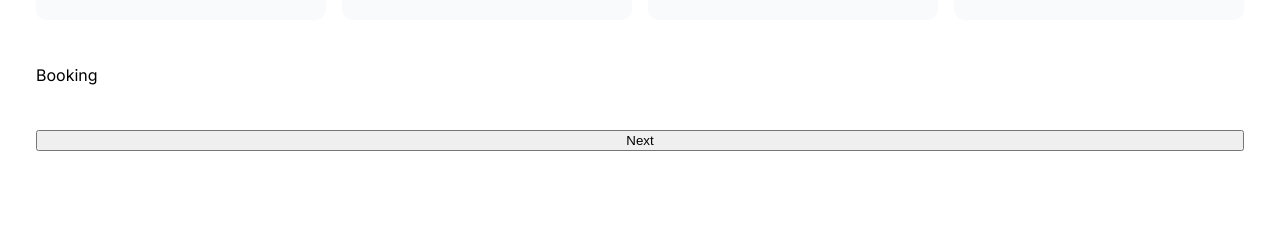
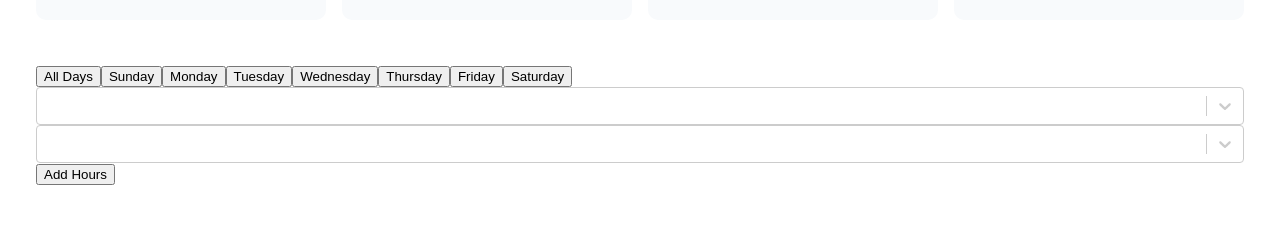
Before and after one commit to Amooryjubran/Workiii, a React (Vite) app in the folder app/: page /en/list-a-service in a window 1280 px wide. Both pictures are taken after a click on the button "Next". Shown: the part 263-491 px from the top of the page. Built offline with nearby package versions, Linux system fonts and the light colour scheme; no server answers.

Commit message:
ListAService Page | Booking Tab

```diff
--- a/app/package.json
+++ b/app/package.json
@@ -27,6 +27,7 @@
     "react-intl": "^6.5.1",
     "react-phone-number-input": "^3.3.7",
     "react-router-dom": "^6.18.0",
+    "react-select": "^5.8.0",
     "react-slick": "^0.29.0",
     "slick-carousel": "^1.8.1",
     "zustand": "^4.4.6"
--- a/app/src/assets/locales/ar.json
+++ b/app/src/assets/locales/ar.json
@@ -96,6 +96,16 @@
     "DescribeYourService": "صف خدمتك",
     "EnterPrice": "أدخل السعر",
     "EnterDuration": "أدخل المدة (بالدقائق)",
-    "Mins": "دقيقة"
+    "Mins": "دقيقة",
+    "allDays": "كل الأيام",
+    "sunday": "الأحد",
+    "monday": "الاثنين",
+    "tuesday": "الثلاثاء",
+    "wednesday": "الأربعاء",
+    "thursday": "الخميس",
+    "friday": "الجمعة",
+    "saturday": "السبت",
+    "remove": "مسح",
+    "addHours": "أضف ساعات"
   }
 }
--- a/app/src/assets/locales/en.json
+++ b/app/src/assets/locales/en.json
@@ -96,6 +96,16 @@
     "DescribeYourService": "Describe your service",
     "EnterPrice": "Enter Price",
     "EnterDuration": "Enter Duration (in minutes)",
-    "Mins": "Min"
+    "Mins": "Min",
+    "allDays": "All Days",
+    "sunday": "Sunday",
+    "monday": "Monday",
+    "tuesday": "Tuesday",
+    "wednesday": "Wednesday",
+    "thursday": "Thursday",
+    "friday": "Friday",
+    "saturday": "Saturday",
+    "remove": "remove",
+    "addHours": "Add Hours"
   }
 }
--- a/app/src/assets/locales/fr.json
+++ b/app/src/assets/locales/fr.json
@@ -96,6 +96,16 @@
     "DescribeYourService": "Décrivez votre service",
     "EnterPrice": "Entrez le prix",
     "EnterDuration": "Entrez la durée (en minutes)",
-    "Mins": "Min"
+    "Mins": "Min",
+    "allDays": "Tous les jours",
+    "sunday": "Dimanche",
+    "monday": "Lundi",
+    "tuesday": "Mardi",
+    "wednesday": "Mercredi",
+    "thursday": "Jeudi",
+    "friday": "Vendredi",
+    "saturday": "Samedi",
+    "remove": "retirer",
+    "addHours": "Ajouter des heures"
   }
 }
--- a/app/src/components/ui/ListAService/Booking/Booking.jsx
+++ b/app/src/components/ui/ListAService/Booking/Booking.jsx
@@ -1,3 +1,66 @@
+import { useState, useEffect } from "react";
+import styles from "./style.module.css";
+import useListAServiceStore from "@/store/useListAServiceStore";
+import DayTabs from "./DayTabs";
+import TimeInputs from "./TimeInputs";
+import useDaysOfWeek from "@/hooks/useDaysOfWeek";
+
 export default function Booking() {
-  return <div>Booking</div>;
+  const { booking, setBooking } = useListAServiceStore();
+  const daysOfWeek = useDaysOfWeek();
+  const [selectedDay, setSelectedDay] = useState(daysOfWeek[0]);
+
+  useEffect(() => {
+    let shouldUpdate = false;
+    const initialBooking = { ...booking };
+    daysOfWeek.forEach((day) => {
+      if (!initialBooking[day] || initialBooking[day].length === 0) {
+        initialBooking[day] = [{ from: "", to: "" }]; // Empty time slot
+        shouldUpdate = true;
+      }
+    });
+
+    if (shouldUpdate) {
+      setBooking(initialBooking);
+    }
+  }, [booking, setBooking, daysOfWeek]);
+
+  const addWorkingHours = () => {
+    const newBooking = { ...booking };
+    newBooking[selectedDay].push({ from: "", to: "" });
+    setBooking(newBooking);
+  };
+
+  const removeWorkingHours = (index) => {
+    const newBooking = { ...booking };
+    if (newBooking[selectedDay].length > 1) {
+      newBooking[selectedDay].splice(index, 1);
+    } else {
+      newBooking[selectedDay][index] = { from: "", to: "" };
+    }
+    setBooking(newBooking);
+  };
+
+  const updateWorkingHours = (index, field, value) => {
+    const newBooking = { ...booking };
+    newBooking[selectedDay][index][field] = value;
+    setBooking(newBooking);
+  };
+  console.log(booking);
+  return (
+    <div className={styles.bookingContainer}>
+      <DayTabs
+        daysOfWeek={daysOfWeek}
+        selectedDay={selectedDay}
+        onSelectDay={setSelectedDay}
+      />
+      <TimeInputs
+        selectedDay={selectedDay}
+        booking={booking}
+        onAddHours={addWorkingHours}
+        onUpdateHours={updateWorkingHours}
+        onRemoveHours={removeWorkingHours}
+      />
+    </div>
+  );
 }
--- /dev/null
+++ b/app/src/components/ui/ListAService/Booking/DayTabs.jsx
@@ -0,0 +1,26 @@
+import PropTypes from "prop-types";
+import styles from "./style.module.css";
+
+const DayTabs = ({ daysOfWeek, selectedDay, onSelectDay }) => {
+  return (
+    <div className={styles.dayTabs}>
+      {daysOfWeek.map((day) => (
+        <button
+          key={day}
+          className={selectedDay === day ? styles.activeTab : ""}
+          onClick={() => onSelectDay(day)}
+        >
+          {day}
+        </button>
+      ))}
+    </div>
+  );
+};
+
+DayTabs.propTypes = {
+  daysOfWeek: PropTypes.arrayOf(PropTypes.string).isRequired,
+  selectedDay: PropTypes.string.isRequired,
+  onSelectDay: PropTypes.func.isRequired,
+};
+
+export default DayTabs;
--- /dev/null
+++ b/app/src/components/ui/ListAService/Booking/TimeInputs.jsx
@@ -0,0 +1,54 @@
+import PropTypes from "prop-types";
+import styles from "./style.module.css";
+import { useTranslation } from "react-i18next";
+import TimeSelect from "./TimeSelect";
+
+const TimeInputs = ({
+  selectedDay,
+  booking,
+  onAddHours,
+  onUpdateHours,
+  onRemoveHours,
+}) => {
+  const { t } = useTranslation();
+
+  return (
+    <div className={styles.timeInputs}>
+      {booking[selectedDay]?.map((hours, index) => (
+        <div key={index} className={styles.timeSlot}>
+          <TimeSelect
+            value={hours.from}
+            onChange={(newValue) => onUpdateHours(index, "from", newValue)}
+          />
+          <TimeSelect
+            value={hours.to}
+            onChange={(newValue) => onUpdateHours(index, "to", newValue)}
+          />
+          <button onClick={() => onRemoveHours(index)}>
+            {t("listAServiceServicesTab.remove")}
+          </button>
+        </div>
+      ))}
+      <button onClick={onAddHours}>
+        {t("listAServiceServicesTab.addHours")}
+      </button>
+    </div>
+  );
+};
+
+TimeInputs.propTypes = {
+  selectedDay: PropTypes.string.isRequired,
+  booking: PropTypes.objectOf(
+    PropTypes.arrayOf(
+      PropTypes.shape({
+        from: PropTypes.string,
+        to: PropTypes.string,
+      })
+    )
+  ).isRequired,
+  onAddHours: PropTypes.func.isRequired,
+  onUpdateHours: PropTypes.func.isRequired,
+  onRemoveHours: PropTypes.func.isRequired,
+};
+
+export default TimeInputs;
--- /dev/null
+++ b/app/src/components/ui/ListAService/Booking/TimeSelect.jsx
@@ -0,0 +1,35 @@
+import PropTypes from "prop-types";
+import Select from "react-select";
+
+// Function to generate time options
+const generateTimeOptions = () => {
+  const options = [];
+  for (let hour = 0; hour < 24; hour++) {
+    for (let minute = 0; minute < 60; minute += 30) {
+      const time = `${hour.toString().padStart(2, "0")}:${minute
+        .toString()
+        .padStart(2, "0")}`;
+      options.push({ value: time, label: time });
+    }
+  }
+  return options;
+};
+
+const timeOptions = generateTimeOptions();
+
+const TimeSelect = ({ value, onChange }) => {
+  return (
+    <Select
+      options={timeOptions}
+      value={{ label: value, value }}
+      onChange={(selectedOption) => onChange(selectedOption.value)}
+    />
+  );
+};
+
+TimeSelect.propTypes = {
+  value: PropTypes.string.isRequired,
+  onChange: PropTypes.func.isRequired,
+};
+
+export default TimeSelect;
--- a/app/src/components/ui/ListAService/Booking/style.module.css
+++ b/app/src/components/ui/ListAService/Booking/style.module.css
@@ -0,0 +1,14 @@
+.timeSlot {
+  position: relative; /* Needed for accurate positioning of the button */
+}
+
+.timeSlot button {
+  display: none; /* Hide the button by default */
+  position: absolute; /* Position it over the time slot */
+  right: 0; /* Align to the right */
+  /* Additional styling as needed */
+}
+
+.timeSlot:hover button {
+  display: block; /* Show the button on hover */
+}
--- /dev/null
+++ b/app/src/hooks/useDaysOfWeek.js
@@ -0,0 +1,24 @@
+import { useMemo } from "react";
+import { useTranslation } from "react-i18next";
+
+const useDaysOfWeek = () => {
+  const { t } = useTranslation();
+
+  const daysOfWeek = useMemo(
+    () => [
+      t("listAServiceServicesTab.allDays"),
+      t("listAServiceServicesTab.sunday"),
+      t("listAServiceServicesTab.monday"),
+      t("listAServiceServicesTab.tuesday"),
+      t("listAServiceServicesTab.wednesday"),
+      t("listAServiceServicesTab.thursday"),
+      t("listAServiceServicesTab.friday"),
+      t("listAServiceServicesTab.saturday"),
+    ],
+    [t]
+  );
+
+  return daysOfWeek;
+};
+
+export default useDaysOfWeek;
```
Also changed, not shown: 1 other file (tests, documents, lock files or other folders).
